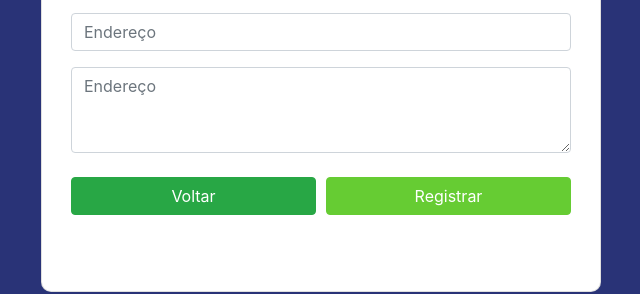
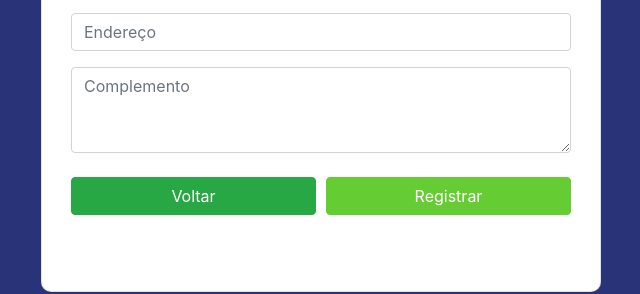
Before and after one commit to maletopvp/market-onbag-front-end, a plain HTML site: page cadastrar-usuario.html in a window 1280 px wide. Shown: the part 578-872 px from the top of the page, 319-959 px from the left. Drawn offline with Linux system fonts and the light colour scheme.

Commit message:
Corrigir placeholder do campo de Complemento

```diff
--- a/cadastrar-usuario.html
+++ b/cadastrar-usuario.html
@@ -71,7 +71,7 @@
                   </div>
                   <div class="form-group col-md-12">
                     <label class="d-none" for="endereco">Complemento</label>
-                    <textarea class="form-control" name="complemento" id="complemento" cols="30" rows="3" placeholder="Endereço"></textarea>
+                    <textarea class="form-control" name="complemento" id="complemento" cols="30" rows="3" placeholder="Complemento"></textarea>
                   </div>
                 </div>
                 <div class="form-row">
```
